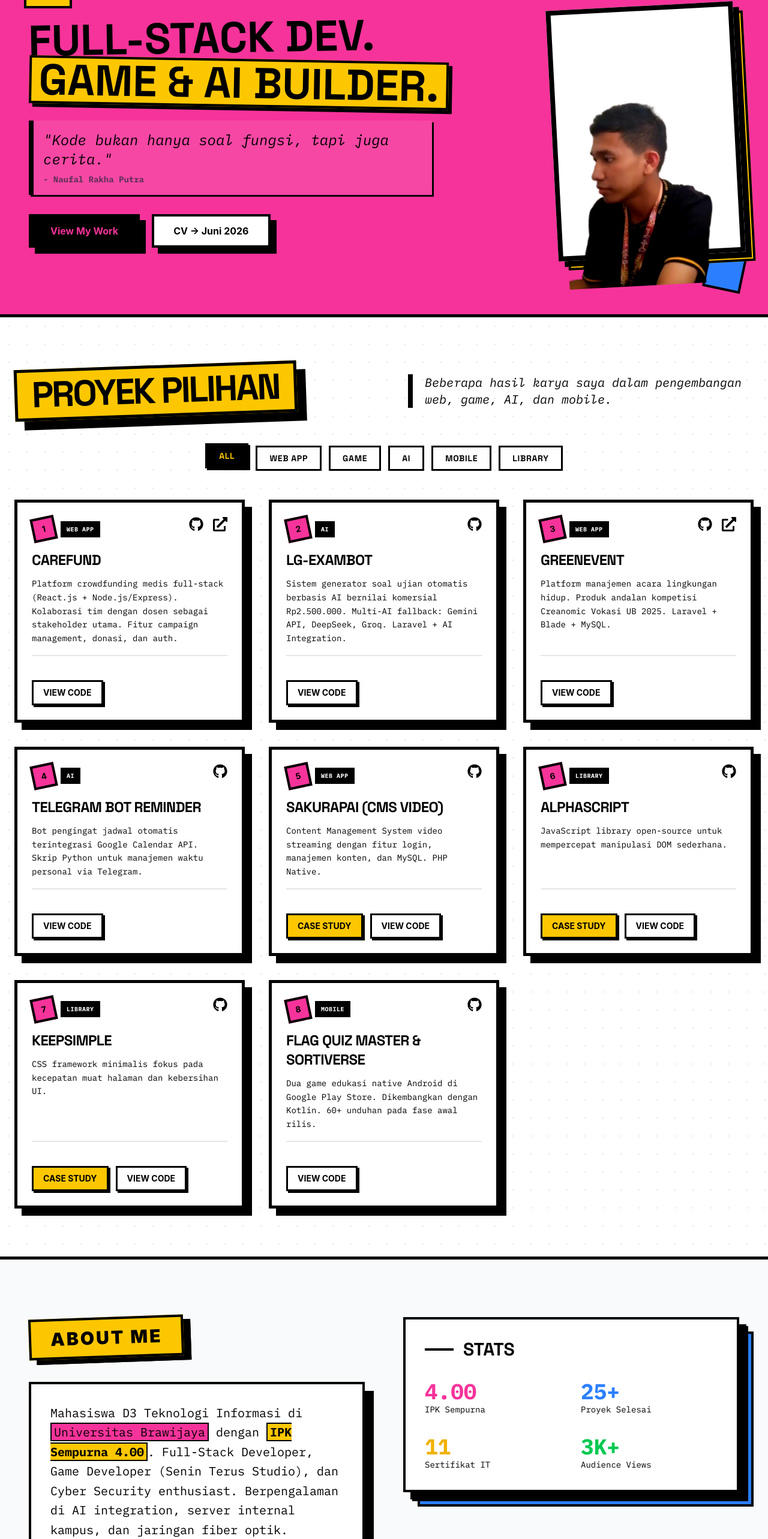
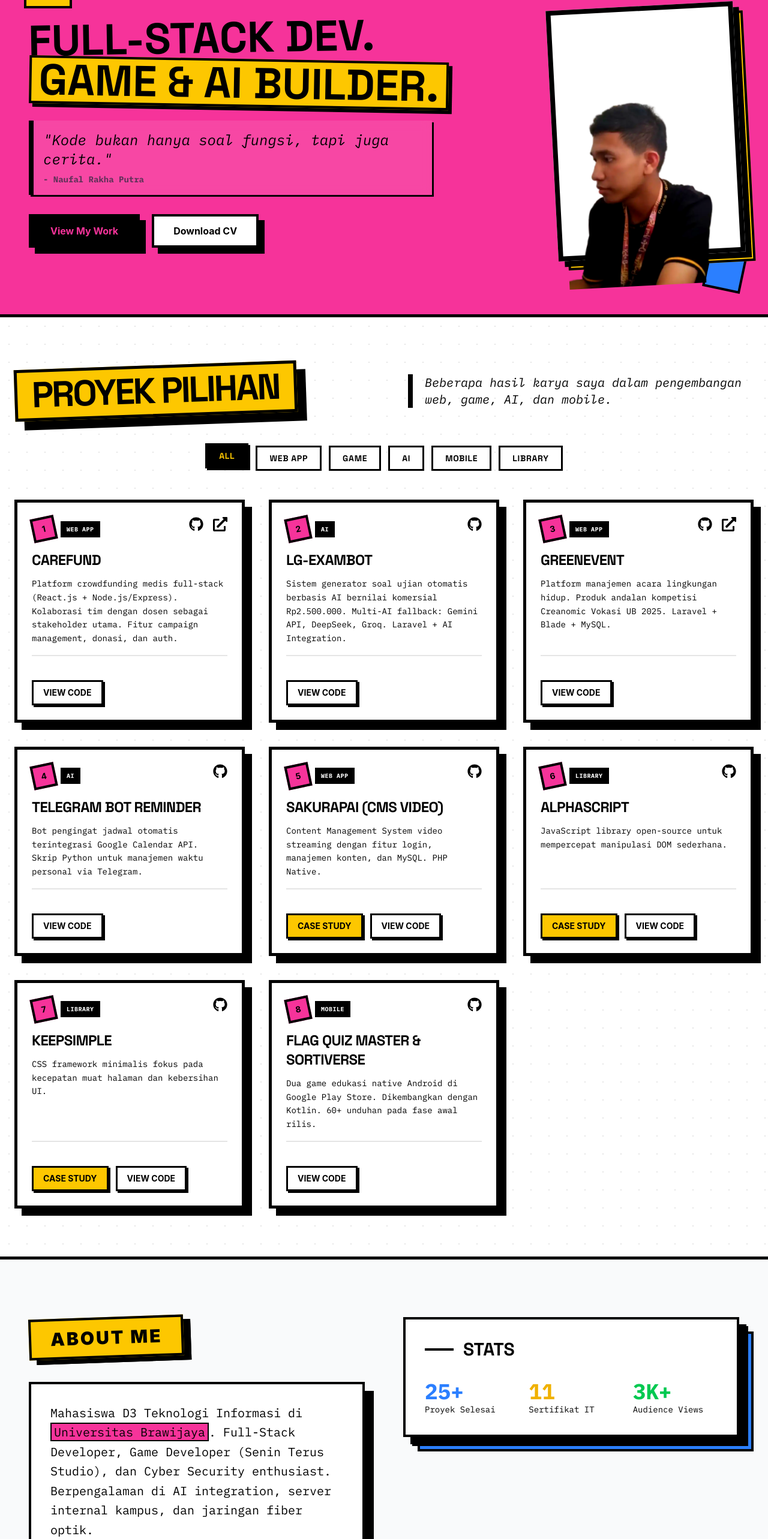
Before and after one commit to sternnaufal/sternnaufal.github.io, a React (Vite) app: page / in a window 1280 px wide. Shown: the part 173-2739 px from the top of the page at 60% size. Built offline with nearby package versions, Linux system fonts and the light colour scheme.

Commit message:
Remove IPK display and 'Juni 2026' from CV button

```diff
--- a/src/App.jsx
+++ b/src/App.jsx
@@ -59,7 +59,7 @@ function App() {
         <div className={`${loading ? 'hidden' : ''} ${darkMode ? 'bg-black text-white' : 'bg-amber-50 text-black'}`}>
           <Helmet>
             <title>Naufal Rakha Putra | Full-Stack Developer & Game Dev</title>
-            <meta name="description" content="Portfolio Naufal Rakha Putra — Full-Stack Developer, Game Developer (Senin Terus Studio), Cyber Security enthusiast. IPK 4.00 di Universitas Brawijaya." />
+            <meta name="description" content="Portfolio Naufal Rakha Putra — Full-Stack Developer, Game Developer (Senin Terus Studio), Cyber Security enthusiast." />
             <meta property="og:title" content="Naufal Rakha Putra | Full-Stack Developer" />
             <meta property="og:description" content="Portfolio Naufal Rakha Putra — Full-Stack Developer, Game Developer (Senin Terus Studio)." />
             <meta property="og:image" content="https://naufalrakha.my.id/ku.webp" />
--- a/src/components/About.jsx
+++ b/src/components/About.jsx
@@ -78,7 +78,7 @@ function About() {
           <div className="lg:w-1/2">
             <SectionHeading colorClass="yellow-400">About Me</SectionHeading>
             <p className="font-mono text-xl leading-relaxed mb-8 dark:text-gray-200 bg-white dark:bg-gray-800 p-8 border-4 border-black shadow-neo-large relative z-10">
-              Mahasiswa D3 Teknologi Informasi di <span className="bg-pink-500 px-1 border-2 border-black">Universitas Brawijaya</span> dengan <span className="bg-yellow-400 px-1 border-2 border-black font-bold">IPK Sempurna 4.00</span>. Full-Stack Developer, Game Developer (Senin Terus Studio), dan Cyber Security enthusiast. Berpengalaman di AI integration, server internal kampus, dan jaringan fiber optik.
+              Mahasiswa D3 Teknologi Informasi di <span className="bg-pink-500 px-1 border-2 border-black">Universitas Brawijaya</span>. Full-Stack Developer, Game Developer (Senin Terus Studio), dan Cyber Security enthusiast. Berpengalaman di AI integration, server internal kampus, dan jaringan fiber optik.
             </p>
 
             <div className="mt-12 h-1 w-full bg-black shadow-neo-mini mb-12" />
@@ -99,11 +99,7 @@ function About() {
                 <h4 className="font-space font-black text-3xl uppercase mb-8 flex items-center gap-4">
                   <span className="w-12 h-1 bg-black dark:bg-yellow-400" /> Stats
                 </h4>
-                <div className="grid grid-cols-2 gap-8 font-mono">
-                  <div>
-                    <p className="text-4xl font-black text-pink-500">4.00</p>
-                    <p className="text-sm dark:text-gray-400">IPK Sempurna</p>
-                  </div>
+                <div className="grid grid-cols-3 gap-8 font-mono">
                   <div>
                     <p className="text-4xl font-black text-blue-500">25+</p>
                     <p className="text-sm dark:text-gray-400">Proyek Selesai</p>
--- a/src/components/Hero.jsx
+++ b/src/components/Hero.jsx
@@ -50,7 +50,7 @@ function Hero() {
               }}
               className="bg-white dark:bg-gray-800 text-black dark:text-white font-bold px-8 py-3 border-4 border-black shadow-neo hover:-translate-x-1 hover:-translate-y-1 hover:shadow-neo-large transition-all hover:bg-black hover:text-white dark:hover:bg-white dark:hover:text-black"
             >
-              CV → Juni 2026
+              Download CV
             </a>
           </div>
         </div>
--- a/src/components/LoadingScreen.jsx
+++ b/src/components/LoadingScreen.jsx
@@ -1,7 +1,6 @@
 import { useState, useEffect } from 'react'
 
 const highlights = [
-  { label: 'IPK Sempurna', value: '4.00' },
   { label: 'Game Views', value: '3.070+' },
   { label: 'AI Project', value: 'Rp2,5jt' },
   { label: 'Google Play', value: '60+ Download' },
```
